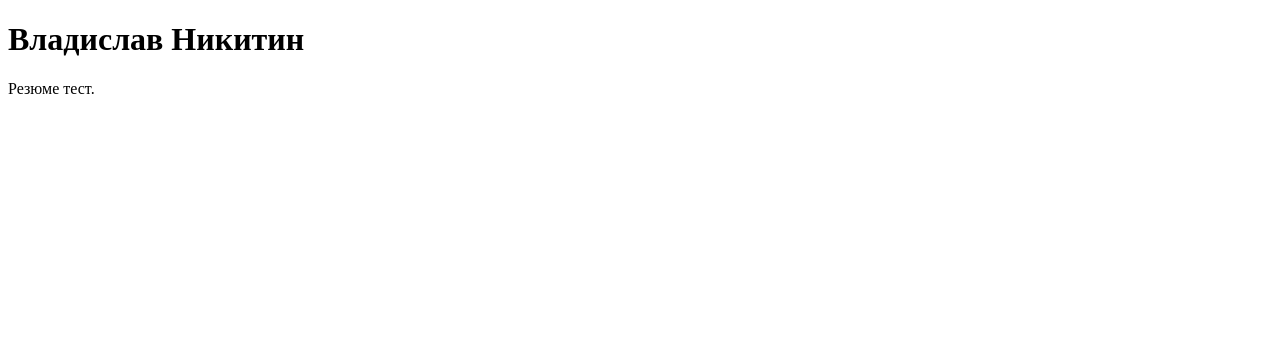
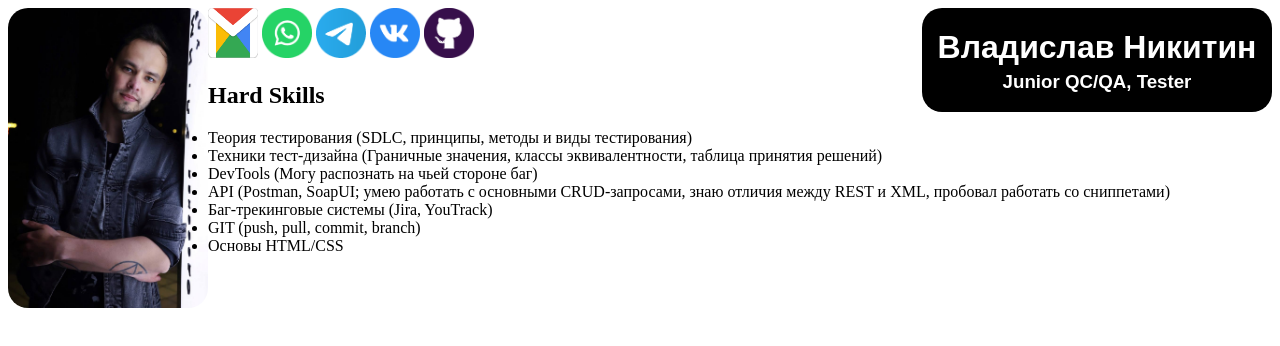
Before and after one commit to vlad-nikitingit/vlad-nikitingit.github.io, a plain HTML site: page index.html in a window 1280 px wide. Drawn offline with Linux system fonts and the light colour scheme.

Commit message:
Added the basis

```diff
--- /dev/null
+++ b/css/style.css
@@ -0,0 +1,28 @@
+.main {
+    width: 350px;
+    font-family: sans-serif ;
+    color: white;
+    background-color: black;
+    border-radius: 20px;
+    text-align: center;
+    float: right;
+}
+
+h1 {
+    margin-bottom: 0px;
+}
+
+h3 {
+    margin-top: 5px;
+}
+
+#avatar {
+    width: 200px;
+    border-radius: 20px;
+    float: left;
+}
+
+.contacts {
+    width: 50px;
+    height: 50px;
+}
--- a/index.html
+++ b/index.html
@@ -1,11 +1,39 @@
 <!DOCTYPE html>
 <html lang="RU">
     <meta charset="utf-8">
+    <link rel="stylesheet" media="all" href="css\style.css">
     <head>
-    <title>Curriculum Vita</title>
+      <title>Vlad Nikitin Resume</title>
     </head>
+<!--Аватар, ФИО, желаемая должность-->
+<div class="avatar">
+  <img id="avatar" src="media\avatar.jpg" alt="avatar image">
+</div>
+  <header>
+  <div class="main">
+  <h1>Владислав Никитин</h1>
+    <h3>Junior QC/QA, Tester</h3>
+  </div>
+<!--Контактная информация-->
+  <div class="logos">
+      <a href="mailto:darkysign200@gmail.com"><img class="contacts" src="media\gm_logo.png" alt="gmail_logo"></a>
+      <a href="https://wa.me/89189578400"><img class="contacts" src="media\wh_logo.png" alt="whatsapp_logo"></a>
+      <a href="https://tlgg.ru/@darkysign"><img class="contacts" src="media\tg_logo.png" alt="telegram_logo"></a>
+      <a href="https://vk.com/go_in_hell"><img class="contacts" src="media\vk_logo.png" alt="vk_logo"></a>
+      <a href="https://github.com/vlad-nikitingit"><img class="contacts" src="media\gh_logo.png" alt="github_logo"></a>
+  </div>
+</header>
+<!--Информация о навыках-->
 <body>
-<h1>Владислав Никитин</h1>
-<p>Резюме тест.</p>
+  <h2>Hard Skills</h2>
+  <ul>
+    <li>Теория тестирования (SDLC, принципы, методы и виды тестирования)</li>
+    <li>Техники тест-дизайна (Граничные значения, классы эквивалентности, таблица принятия решений)</li>
+    <li>DevTools (Могу распознать на чьей стороне баг)</li>
+    <li>API (Postman, SoapUI; умею работать с основными CRUD-запросами, знаю отличия между REST и XML, пробовал работать со сниппетами)</li>
+    <li>Баг-трекинговые системы (Jira, YouTrack)</li>
+    <li>GIT (push, pull, commit, branch)</li>
+    <li>Основы HTML/CSS</li>
+  </ul>
 </body>
 </html>
```
Also changed, not shown: css/main.css (deleted), css/main.scss (deleted), media/avatar.jpg (added), media/gh_logo.png (added), media/gm_logo.png (added), media/tg_logo.png (added), media/vk_logo.png (added), media/wh_logo.png (added), 1 other file.
